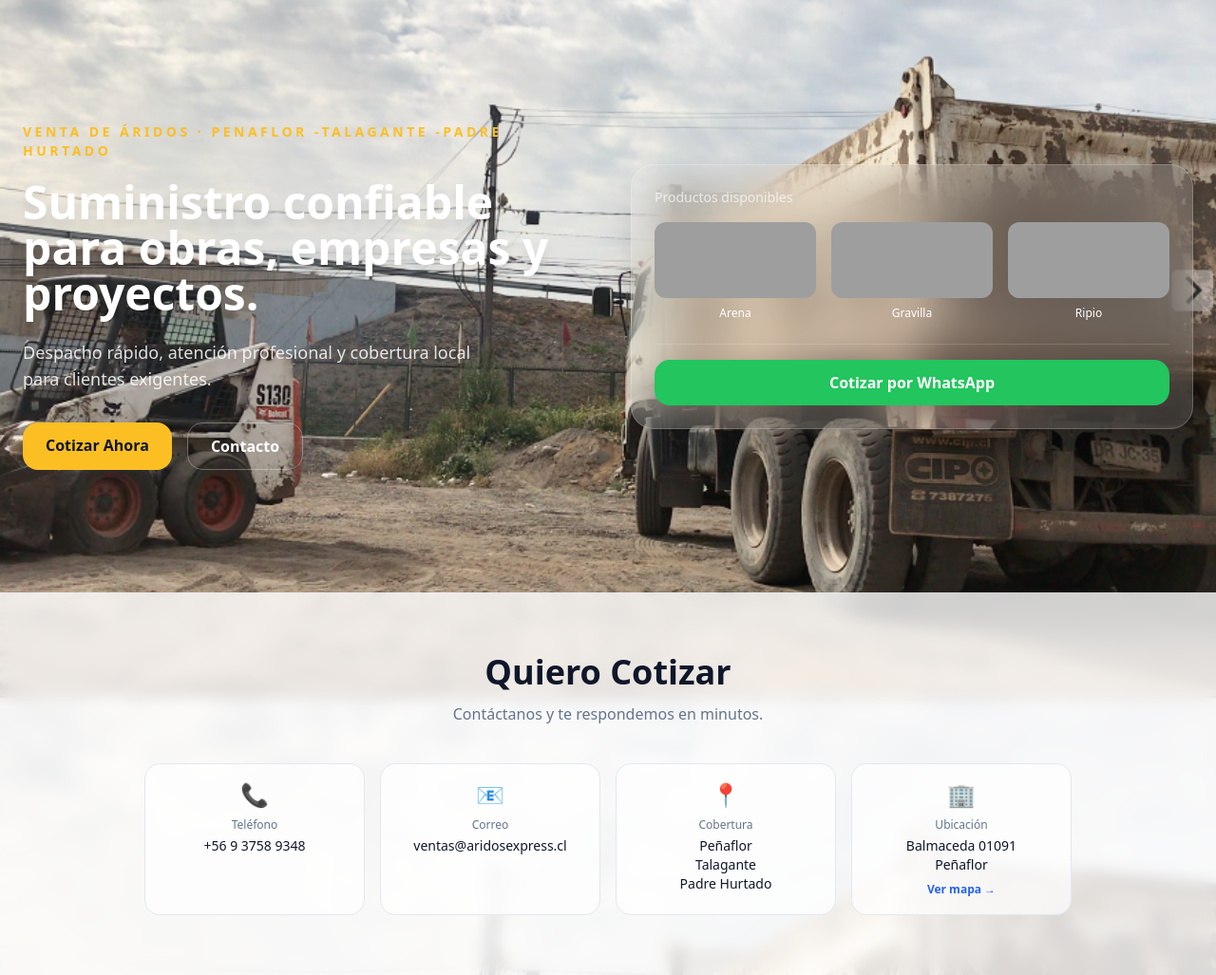
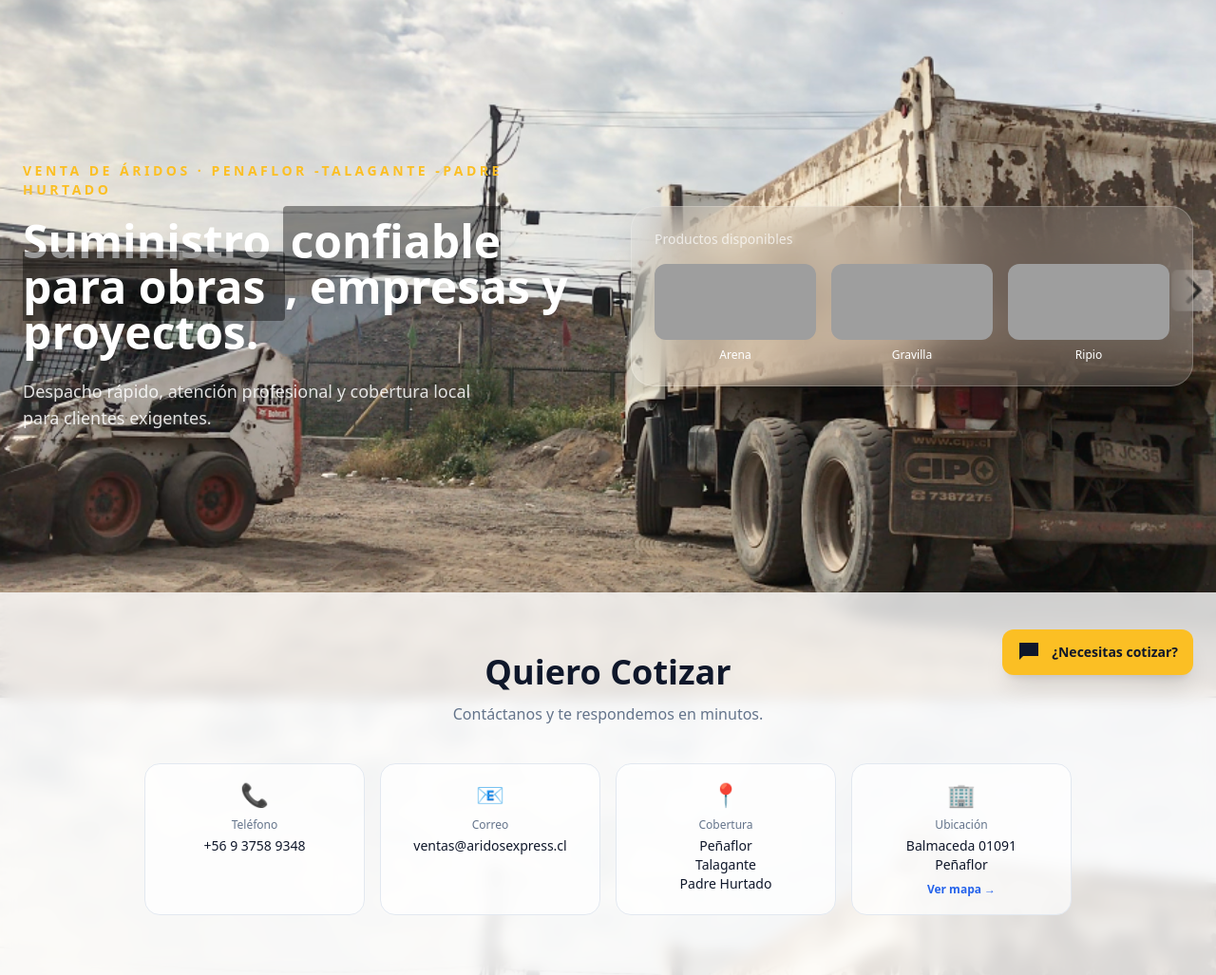
Before and after one commit to JoseManaure/aridosWeb, a Django app: page / in a window 1280 px wide. Shown: the part 65-1092 px from the top of the page at 95% size. Run offline with Django 5.2, Linux system fonts and the light colour scheme; some libraries are stand-ins or nearby versions; grey boxes are pictures that could not be loaded.

Commit message:
fix static files

```diff
--- a/templates/home.html
+++ b/templates/home.html
@@ -8,6 +8,7 @@
     <link rel="icon" href="{% static 'ico.png' %}">
     <title>Áridos Express</title>
     <script src="https://cdn.tailwindcss.com"></script>
+
 </head>
 
 <body class="text-slate-900 bg-cover bg-center bg-fixed"
@@ -27,14 +28,15 @@
             <p class="text-amber-400 text-sm tracking-[0.25em] uppercase font-semibold"> Venta de Áridos · Penaflor
                 -Talagante -Padre Hurtado </p>
             <h2 class="mt-5 text-3xl md:text-5xl font-semibold leading-tight text-white max-w-xl drop-shadow-xl">
-                Suministro confiable para obras, empresas y proyectos. </h2>
+                Suministro
+                <span class="bg-black/40 px-2 py-1 rounded">
+                    confiable para obras
+                </span>,
+                empresas y proyectos.
+            </h2>
             <p class="mt-6 text-white/85 text-base md:text-lg max-w-lg leading-relaxed"> Despacho rápido, atención
                 profesional y cobertura local para clientes exigentes. </p>
-            <div class="mt-8 flex gap-4 flex-wrap"> <a href="pedido"
-                    class="bg-amber-400 hover:bg-amber-300 transition px-6 py-3 rounded-2xl font-semibold text-slate-900">
-                    Cotizar Ahora </a> <a href="#productos"
-                    class="border border-white/30 text-white hover:bg-white/10 transition px-6 py-3 rounded-2xl font-semibold">
-                    Contacto </a> </div>
+
         </div> <!-- PANEL PREMIUM (PRODUCTOS) -->
         <div class="rounded-3xl bg-white/15 backdrop-blur-xl border border-white/20 p-6 shadow-2xl">
             <p class="text-white/70 text-sm mb-4"> Productos disponibles </p>
@@ -56,9 +58,7 @@
                     <p class="text-white text-xs mt-2">Ripio</p>
                 </div>
             </div>
-            <div class="mt-6 pt-4 border-t border-white/15"> <a href="https://wa.me/56937589348"
-                    class="w-full block text-center bg-green-500 hover:bg-green-400 transition text-white font-semibold px-6 py-3 rounded-2xl">
-                    Cotizar por WhatsApp </a> </div>
+
         </div>
     </section> <!-- PRODUCTOS / CONTACTO MINIMAL -->
     <section id="productos" class="bg-white/80 backdrop-blur py-16">
@@ -121,6 +121,76 @@
             </div>
         </div>
     </footer>
+    <!-- BOTÓN CHAT -->
+    <button id="chatToggle"
+        class="fixed bottom-6 right-6 z-50 flex items-center gap-3 bg-amber-400 hover:bg-amber-300 text-slate-900 px-4 py-3 rounded-xl shadow-xl transition">
+
+        <!-- ICONO -->
+        <svg xmlns="http://www.w3.org/2000/svg" viewBox="0 0 24 24" class="w-6 h-6 fill-slate-900">
+            <path d="M2 2h20v14H6l-4 4V2z" />
+        </svg>
+
+        <span class="font-semibold text-sm">¿Necesitas cotizar?</span>
+    </button>
+    <!-- PANEL CHAT -->
+    <div id="chatBox"
+        class="hidden fixed bottom-24 right-6 w-80 bg-white rounded-2xl shadow-2xl z-50 overflow-hidden border">
+
+        <!-- HEADER -->
+        <div class="bg-amber-400 text-slate-900 px-4 py-3 font-semibold flex justify-between items-center">
+            <div>
+                <p>¿Necesitas ayuda?</p>
+                <span class="text-xs">🟢 Online</span>
+            </div>
+            <button id="chatClose">✕</button>
+        </div>
+
+        <!-- BODY -->
+        <div class="p-4 text-sm text-gray-700 space-y-3">
+            <p>Bienvenido, dejanos tus datos si tienes alguna duda, o algun requerimiento.</p>
+
+            <input type="text" placeholder="Nombre" class="w-full border rounded-lg px-3 py-2 text-sm">
+
+            <input type="email" placeholder="Email" class="w-full border rounded-lg px-3 py-2 text-sm">
+
+            <textarea placeholder="Mensaje" class="w-full border rounded-lg px-3 py-2 text-sm"></textarea>
+
+            <button onclick="enviarWhatsApp()"
+                class="w-full bg-green-500 hover:bg-green-600 text-white py-2 rounded-lg font-semibold">
+                Enviar
+            </button>
+
+
+        </div>
+    </div>
+    <script>
+        function enviarWhatsApp() {
+            const nombre = document.querySelector('input[type="text"]').value;
+            const email = document.querySelector('input[type="email"]').value;
+            const mensaje = document.querySelector('textarea').value;
+
+            const texto = `Hola, soy ${nombre}.
+        Email: ${email}
+
+        ${mensaje}`;
+
+            const url = `https://wa.me/56937589348?text=${encodeURIComponent(texto)}`;
+            window.open(url, "_blank");
+        }
+    </script>
+    <script>
+        const toggleBtn = document.getElementById('chatToggle');
+        const chatBox = document.getElementById('chatBox');
+        const closeBtn = document.getElementById('chatClose');
+
+        toggleBtn.addEventListener('click', () => {
+            chatBox.classList.toggle('hidden');
+        });
+
+        closeBtn.addEventListener('click', () => {
+            chatBox.classList.add('hidden');
+        });
+    </script>
 </body>
 
 </html>
```
